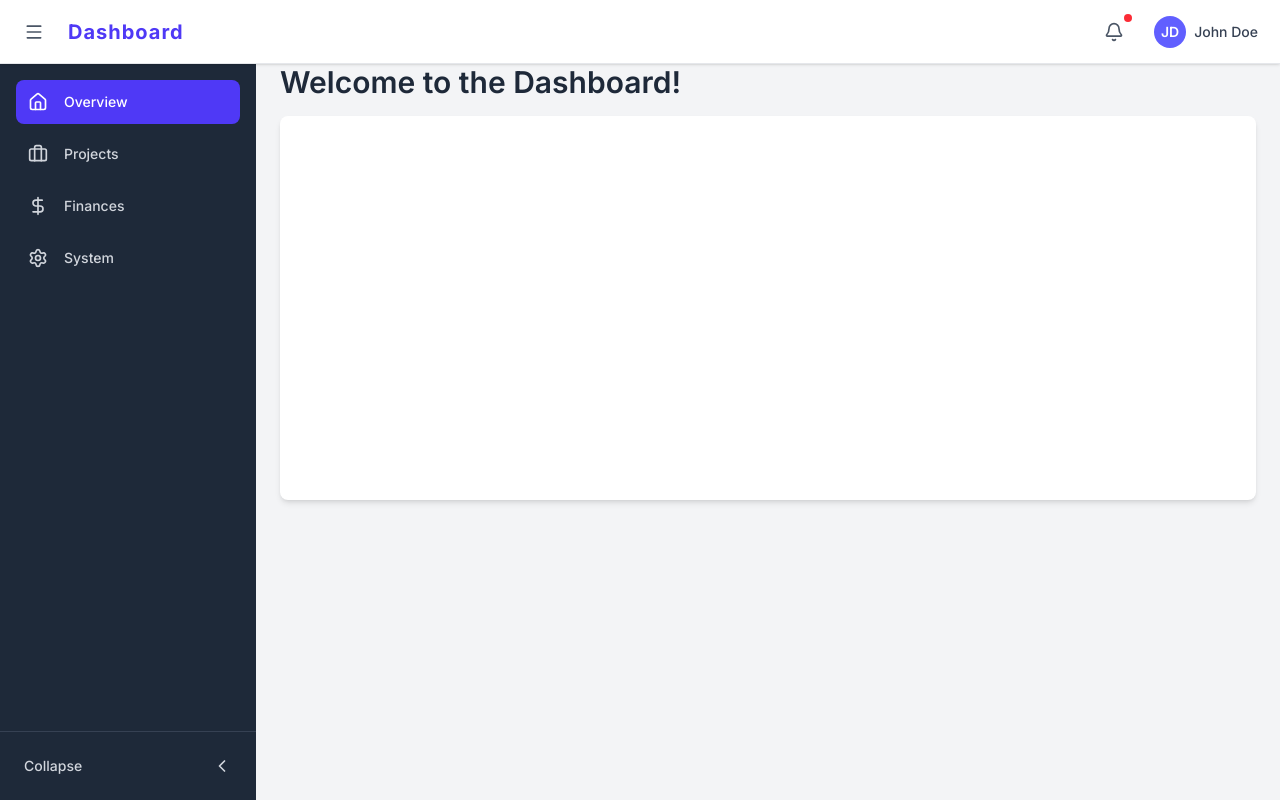
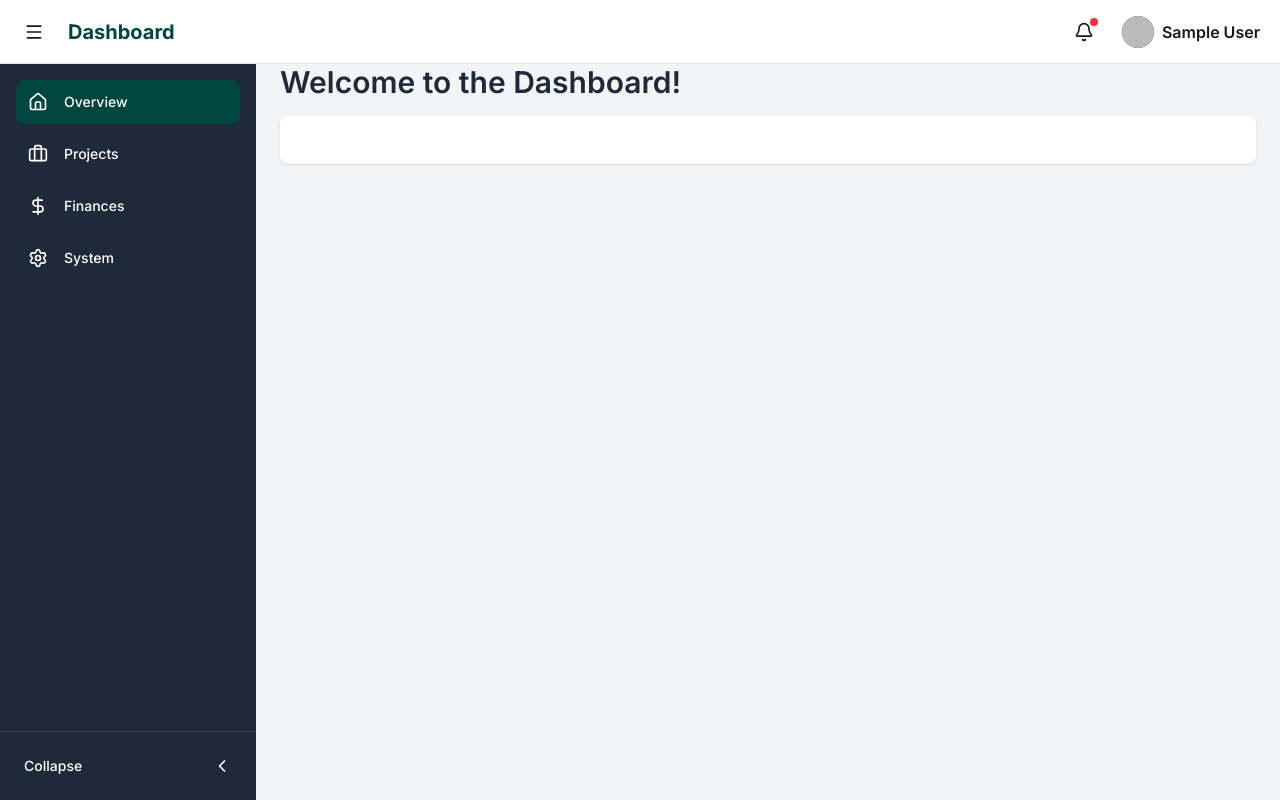
Before and after one commit to onlyMazhar/Book-Courier-client, a React (Vite) app: page /dashboard in a window 1280 px wide. Built offline with nearby package versions, Linux system fonts and the light colour scheme; no server answers; sample sign-in values are in the browser's storage.

Commit message:
dashboard changed

```diff
--- a/src/Components/Navbar.jsx
+++ b/src/Components/Navbar.jsx
@@ -1,4 +1,4 @@
-import React from 'react';
+import React, { useState } from 'react';
 import { Link, NavLink } from 'react-router';
 import Container from './Container';
 import Logo from './Logo';
@@ -7,10 +7,13 @@ import { RiBloggerLine, RiFacebookCircleLine, RiTwitterXFill } from 'react-icons
 import { FiBookmark, FiShoppingCart } from 'react-icons/fi';
 import { useAuth } from '../Hooks/useAuth';
 import { FaUserCircle } from 'react-icons/fa';
+import { Bell, LogOut, Settings, User } from 'lucide-react';
 
 const Navbar = () => {
+    const [userMenuOpen, setUserMenuOpen] = useState(false);
+
     const { userLogout, user } = useAuth()
-    const handleUserLogout = () => {
+     const handleUserLogout = () => {
         userLogout()
 
     }
@@ -74,26 +77,42 @@ const Navbar = () => {
                     </ul>
                 </div>
                 {/* Login/Register Options Based on user Login status */}
-                <div className='navbar-end'>
+                <div className='navbar-end relative'>
                     {
                         user
                             ?
-                            <div className="dropdown dropdown-end">
-                                <div tabIndex={0} role="button" className="btn btn-ghost btn-circle avatar">
-                                    <div title={user.displayName} className=" rounded-full">
-                                        {user ? <img src={user.photoURL} alt={`Photo of ${user.displayName}`} /> : <FaUserCircle size={32} />}
+                            <div className="flex items-center gap-4">
+                                <div className="relative ">
+                                    <div onClick={() => setUserMenuOpen(!userMenuOpen)} className="  items-center gap-2 p-1 bg-gray-100 rounded-full">
+                                        <img className='w-9 h-9  rounded-full ' src={user?.photoURL} alt="" />
                                     </div>
+
+                                    {userMenuOpen && (
+                                        <div className="absolute bg-primary/80 top-12 right-0 w-64 border border-gray-200 rounded-lg shadow-lg">
+                                            <div className="p-4 border-b border-gray-100 flex items-center gap-3">
+                                                <div>
+                                                    <p className="font-semibold">{user?.displayName}</p>
+                                                    <p className="text-sm text-gray-300">{user?.email}</p>
+                                                </div>
+                                            </div>
+                                            <div className="p-2">
+                                                <Link  to={'/MyProfile'} className="flex items-center gap-3 p-2 rounded hover:bg-gray-400">
+                                                    <User size={18} />
+                                                    <span className="text-sm">Profile</span>
+                                                </Link>
+                                                <Link href="#" className="flex items-center gap-3 p-2 rounded hover:bg-gray-400">
+                                                    <Settings size={18} />
+                                                    <span className="text-sm">Account Settings</span>
+                                                </Link>
+                                                <hr className="my-2" />
+                                                <Link onClick={handleUserLogout} href="#" className="flex items-center gap-3 p-2 rounded bg-white hover:bg-red-50 text-red-600">
+                                                    <LogOut size={18} />
+                                                    <span className="text-sm">Sign Out</span>
+                                                </Link>
+                                            </div>
+                                        </div>
+                                    )}
                                 </div>
-                                <ul
-                                    tabIndex="-1"
-                                    className="menu border menu-sm text-black dropdown-content bg-base-100 rounded-box z-1 mt-3 w-52 p-2 shadow">
-                                    <li><Link to={'/MyProfile'} >Profile</Link></li>
-                                    <div className='hover:bg-gray-200 rounded-sm py-1 flex justify-between px-2'>
-                                        <p className='text-[.75rem]'>Toggle </p>
-                                        <input type="checkbox" defaultChecked className="toggle toggle-xs " />
-                                    </div>
-                                    <Link onClick={handleUserLogout} className=' btn-primary  btn' >LogOut</Link>
-                                </ul>
                             </div>
 
                             :
--- a/src/Layouts/DashboardLayout.jsx
+++ b/src/Layouts/DashboardLayout.jsx
@@ -1,247 +1,110 @@
-import React, { useState, useRef, useEffect } from 'react';
-import {
-    Menu,
-    X,
-    User,
-    LogOut,
-    ChevronLeft,
-    ChevronRight,
-    Settings,
-    Bell,
-    Home,
-    Briefcase,
-    DollarSign,
-} from 'lucide-react';
+import React, { useState } from 'react';
+import { Menu, User, LogOut, ChevronLeft, ChevronRight, Settings, Bell, Home, Briefcase, DollarSign } from 'lucide-react';
 import { Outlet } from 'react-router';
+import { useAuth } from '../Hooks/useAuth';
 
-// --- Sub-Components ---
+const DashboardLayout = () => {
+    const [sidebarOpen, setSidebarOpen] = useState(true);
+    const [userMenuOpen, setUserMenuOpen] = useState(false);
+    const { user } = useAuth()
 
-/**
- * Renders the main navigation bar at the top.
- */
-const Navbar = ({ toggleSidebar, isSidebarExpanded, toggleUserDetails }) => (
-    <header className="flex items-center justify-between h-16 bg-white border-b border-gray-200 px-4 shadow-sm">
-        {/* Left Section: Menu Toggle and Brand */}
-        <div className="flex items-center space-x-4">
-            <button
-                onClick={toggleSidebar}
-                className="p-2 text-gray-600 hover:bg-gray-100 rounded-full transition duration-150"
-                aria-label={isSidebarExpanded ? 'Collapse sidebar' : 'Expand sidebar'}
-            >
-                {isSidebarExpanded ? <Menu size={20} /> : <Menu size={20} />}
+    return (
+        <div className="min-h-screen bg-gray-100">
+            {/* Navbar */}
+            <header className="fixed top-0 left-0 right-0 h-16 bg-white border-b border-gray-200 px-4 flex items-center justify-between z-50">
+                <div className="flex items-center gap-4">
+                    <button onClick={() => setSidebarOpen(!sidebarOpen)} className="p-2 hover:bg-gray-100 rounded-lg">
+                        <Menu size={20} />
                     </button>
-            <div className="text-xl font-bold text-indigo-600 tracking-wider">
-                Dashboard
+                    <h1 className="text-xl font-bold text-primary">Dashboard</h1>
+                </div>
+
+                <div className="flex items-center gap-4">
+                    <button className="p-2 hover:bg-gray-100 rounded-lg relative">
+                        <Bell size={20} />
+                        <span className="absolute top-1 right-1 w-2 h-2 bg-red-500 rounded-full"></span>
+                    </button>
+
+                    <div className="relative">
+                        <button onClick={() => setUserMenuOpen(!userMenuOpen)} className="flex items-center gap-2 p-1 hover:bg-gray-100 rounded-lg">
+
+
+
+                            <img className="w-8 h-8 bg-primary rounded-full" src={user?.photoURL} alt="" />
+                            <div>
+                                <p className="font-semibold">{user?.displayName}</p>
+
+                            </div>
+                        </button>
+
+                        {userMenuOpen && (
+                            <div className="absolute top-12 right-0 w-64 bg-white border border-gray-200 rounded-lg shadow-lg">
+                                <div className="p-4 border-b border-gray-100 flex items-center gap-3">
+                                    <img className="w-8 h-8 bg-primary rounded-full" src={user?.photoURL} alt="" />
+                                    <div>
+                                        <p className="font-semibold">{user?.displayName}</p>
+                                        <p className="text-sm text-gray-300">{user?.email}</p>
                                     </div>
                                 </div>
-
-        {/* Right Section: Notifications and User Menu */}
-        <div className="flex items-center space-x-4">
-            <button className="p-2 text-gray-600 hover:bg-gray-100 rounded-full transition duration-150 relative">
-                <Bell size={20} />
-                <span className="absolute top-0 right-0 block h-2 w-2 rounded-full ring-2 ring-white bg-red-500"></span>
-            </button>
-            <div className="relative">
-                <button
-                    onClick={toggleUserDetails}
-                    className="flex items-center space-x-2 p-1.5 hover:bg-gray-100 rounded-lg transition duration-150"
-                >
-                    <div className="h-8 w-8 bg-indigo-500 rounded-full flex items-center justify-center text-white font-semibold text-sm">
-                        JD
+                                <div className="p-2">
+                                    <a href="/MyProfile" className="flex items-center gap-3 p-2 rounded hover:bg-gray-100">
+                                        <User size={18} />
+                                        <span className="text-sm">Profile</span>
+                                    </a>
+                                    <a href="/MyProfile" className="flex items-center gap-3 p-2 rounded hover:bg-gray-100">
+                                        <Settings size={18} />
+                                        <span className="text-sm">Account Settings</span>
+                                    </a>
+                                    <hr className="my-2" />
+                                    <a href="#" className="flex items-center gap-3 p-2 rounded hover:bg-red-50 text-red-600">
+                                        <LogOut size={18} />
+                                        <span className="text-sm">Sign Out</span>
+                                    </a>
                                 </div>
-                    <div className="hidden md:block text-sm font-medium text-gray-700">
-                        John Doe
                             </div>
-                </button>
+                        )}
                     </div>
                 </div>
             </header>
-);
 
-/**
- * Renders the user details popup/dropdown.
- */
-const UserDetailsPopup = ({ isVisible, toggleUserDetails, userDetailsRef }) => {
-    if (!isVisible) return null;
-
-    return (
-        <div
-            ref={userDetailsRef}
-            className="absolute top-16 right-4 z-50 w-64 bg-white border border-gray-200 rounded-xl shadow-2xl overflow-hidden animate-fade-in"
-        >
-            {/* Header */}
-            <div className="p-4 border-b border-gray-100 flex items-center space-x-3 bg-gray-50">
-                <div className="h-10 w-10 bg-indigo-500 rounded-full flex items-center justify-center text-white font-bold text-base">
-                    JD
-                </div>
-                <div>
-                    <p className="font-semibold text-gray-800">John Doe</p>
-                    <p className="text-sm text-gray-500 truncate">john.doe@example.com</p>
-                </div>
+            {/* Sidebar */}
+            <aside className={`fixed top-16 left-0 bottom-0 bg-gray-800 text-white transition-all duration-300 z-40 ${sidebarOpen ? 'w-64' : 'w-20'}`}>
+                <div className="p-4 space-y-2">
+                    <a href="#" className="flex items-center gap-4 p-3 bg-primary rounded-lg">
+                        <Home size={20} />
+                        {sidebarOpen && <span className="text-sm font-medium">Overview</span>}
+                    </a>
+                    <a href="#" className="flex items-center gap-4 p-3 rounded-lg hover:bg-gray-700">
+                        <Briefcase size={20} />
+                        {sidebarOpen && <span className="text-sm font-medium">Projects</span>}
+                    </a>
+                    <a href="#" className="flex items-center gap-4 p-3 rounded-lg hover:bg-gray-700">
+                        <DollarSign size={20} />
+                        {sidebarOpen && <span className="text-sm font-medium">Finances</span>}
+                    </a>
+                    <a href="#" className="flex items-center gap-4 p-3 rounded-lg hover:bg-gray-700">
+                        <Settings size={20} />
+                        {sidebarOpen && <span className="text-sm font-medium">System</span>}
+                    </a>
                 </div>
 
-            {/* Menu Items */}
-            <div className="p-2">
-                <MenuItem icon={User} text="Profile" />
-                <MenuItem icon={Settings} text="Account Settings" />
-                <div className="border-t border-gray-100 my-2"></div>
-                <MenuItem icon={LogOut} text="Sign Out" isDanger={true} />
-            </div>
-
-            {/* Close Button (Optional, for mobile views) */}
-            <button
-                onClick={toggleUserDetails}
-                className="absolute top-2 right-2 p-1 text-gray-400 hover:text-gray-700 md:hidden"
-                aria-label="Close menu"
-            >
-                <X size={18} />
-            </button>
-        </div>
-    );
-};
-
-const MenuItem = ({ icon: Icon, text, isDanger = false }) => (
-    <a
-        href="#"
-        className={`flex items-center space-x-3 p-2 rounded-lg transition duration-150 hover:bg-indigo-50
-        ${isDanger} ? 'text-red-500 hover:text-red-700' : 'text-gray-700 hover:text-indigo-600'
-    `}
-    >
-        <Icon size={18} />
-        <span className="text-sm font-medium">{text}</span>
-    </a>
-);
-
-/**
- * Renders the collapsible sidebar on the left.
- */
-const Sidebar = ({ isExpanded, toggleSidebar }) => {
-    const widthClass = isExpanded ? 'w-64' : 'w-20';
-
-    return (
-        <aside className={`sidebar-transition ${widthClass} h-screen bg-gray-800 text-white flex flex-col fixed z-40 top-0 left-0 pt-16`} >
-            <div className="flex-grow p-4 space-y-2">
-                <SidebarItem
-                    icon={Home}
-                    text="Overview"
-                    isExpanded={isExpanded}
-                    isActive={true} />
-                <SidebarItem
-                    icon={Briefcase}
-                    text="Projects"
-                    isExpanded={isExpanded} />
-                <SidebarItem
-                    icon={DollarSign}
-                    text="Finances"
-                    isExpanded={isExpanded} />
-                <SidebarItem
-                    icon={Settings}
-                    text="System"
-                    isExpanded={isExpanded} />
-            </div>
-
-            {/* Collapse/Expand Toggle Button at the bottom */}
-            <div className="p-4 border-t border-gray-700">
-                <button onClick={toggleSidebar} className={`flex items-center justify-${isExpanded ? 'between' : 'center'} w-full p-2 text-gray-300 hover:bg-gray-700 rounded-lg transition duration-150`} aria-label={isExpanded ? 'Collapse sidebar' : 'Expand sidebar'}
-                >{isExpanded && (<span className="text-sm font-medium">Collapse</span>)}
-                    {isExpanded ? <ChevronLeft size={20} /> : <ChevronRight size={20} />}
+                <div className="absolute bottom-0 left-0 right-0 p-4 border-t border-gray-700">
+                    <button onClick={() => setSidebarOpen(!sidebarOpen)} className="flex items-center justify-between w-full p-2 hover:bg-gray-700 rounded-lg">
+                        {sidebarOpen && <span className="text-sm font-medium">Collapse</span>}
+                        {sidebarOpen ? <ChevronLeft size={20} /> : <ChevronRight size={20} />}
                     </button>
                 </div>
             </aside>
-    );
-};
 
-const SidebarItem = ({ icon: Icon, text, isExpanded, isActive = false }) => (
-    <a href="#" className={`flex items-center space-x-4 p-3 rounded-lg transition duration-150 ${isActive
-        ? 'bg-indigo-600 text-white'
-        : 'text-gray-300 hover:bg-gray-700 hover:text-white'
-        } ${isExpanded ? 'justify-start' : 'justify-center'}`}
-        title={!isExpanded ? text : undefined}
-    ><Icon size={20} />{isExpanded && <span className="text-sm font-medium">{text}</span>}
-    </a>
-);
-
-// --- Main Component ---
-
-export function DashboardLayout() {
-    const [isSidebarExpanded, setIsSidebarExpanded] = useState(true);
-    const [isUserDetailsVisible, setIsUserDetailsVisible] = useState(false);
-
-    // Ref to close the popup when clicking outside
-    const userDetailsRef = useRef(null);
-
-    const toggleSidebar = () => {
-        setIsSidebarExpanded(!isSidebarExpanded);
-    };
-
-    const toggleUserDetails = () => {
-        setIsUserDetailsVisible(!isUserDetailsVisible);
-    };
-
-    // Effect to handle clicks outside the user details popup
-    useEffect(() => {
-        const handleClickOutside = (event) => {
-            if (userDetailsRef.current && !userDetailsRef.current.contains(event.target) && isUserDetailsVisible) {
-                // Prevent closing if the click was on the button that opened it (handled by the button's onClick)
-                // We'll rely on the state toggle to handle the button click itself.
-                // This is a common pattern to close on outside click.
-                const isUserButton = event.target.closest('button').textContent.includes('JD');
-                if (!isUserButton) {
-                    setIsUserDetailsVisible(false);
-                }
-            }
-        };
-
-        document.addEventListener('mousedown', handleClickOutside);
-        return () => {
-            document.removeEventListener('mousedown', handleClickOutside);
-        };
-    }, [isUserDetailsVisible]);
-
-
-    // Calculates the margin needed for the main content to move with the sidebar
-    const mainContentMargin = isSidebarExpanded ? 'ml-64' : 'ml-20';
-    const mainContentTransition = 'sidebar-transition'; // Uses the custom transition class
-
-    return (
-        <div className="min-h-screen bg-gray-100">
-            {/* Navbar Section */}
-            <div className="fixed top-0 left-0 right-0 z-50">
-                <Navbar
-                    toggleSidebar={toggleSidebar}
-                    isSidebarExpanded={isSidebarExpanded}
-                    toggleUserDetails={toggleUserDetails} />
-                {/* User Details Popup (positioned relative to the Navbar/Header) */}
-                <UserDetailsPopup
-                    isVisible={isUserDetailsVisible}
-                    toggleUserDetails={toggleUserDetails}
-                    userDetailsRef={userDetailsRef} />
-            </div>
-
-            {/* Sidebar Section */}
-            <Sidebar isExpanded={isSidebarExpanded} toggleSidebar={toggleSidebar} />
-
-            {/* Main Content Area */}
-            <main className={`pt-16 p-6 ${mainContentMargin} ${mainContentTransition}`} >
-                <h1 className="text-3xl font-semibold text-gray-800 mb-4">Welcome to the Dashboard!</h1>
-                <div className="p-6 bg-white rounded-lg shadow-md h-96">
+            {/* Main Content */}
+            <main className={`pt-16 p-6 transition-all duration-300 ${sidebarOpen ? 'ml-64' : 'ml-20'}`}>
+                <h2 className="text-3xl font-semibold text-gray-800 mb-4">Welcome to the Dashboard!</h2>
+                <div className="p-6 bg-white rounded-lg shadow">
                     <Outlet />
                 </div>
             </main>
         </div>
     );
-}
+};
 
 export default DashboardLayout;
-
-
-/**
- * --- Key Tailwind Animations Used ---
-.animate-fade-in {
-  animation: fadeIn 0.3s ease-out;
-}
-// @keyframes fadeIn {
-  from { opacity: 0; transform: translateY(-10px); }
-  to { opacity: 1; transform: translateY(0); }
-}
- */
--- a/src/Pages/Home/Banner/Banner.jsx
+++ b/src/Pages/Home/Banner/Banner.jsx
@@ -7,7 +7,7 @@ import img03 from '../../../assets/banner03.png'
 
 const Banner = () => {
     return (
-        <Carousel infiniteLoop={true} autoPlay={true} className=''>
+        <Carousel infiniteLoop={true} showThumbs={false} autoPlay={true} className=''>
             <div>
                 <img src={img01}/>
                 {/* <p className="legend">Legend 1</p> */}
```
Lines whose indentation alone changed are shown as unchanged.
